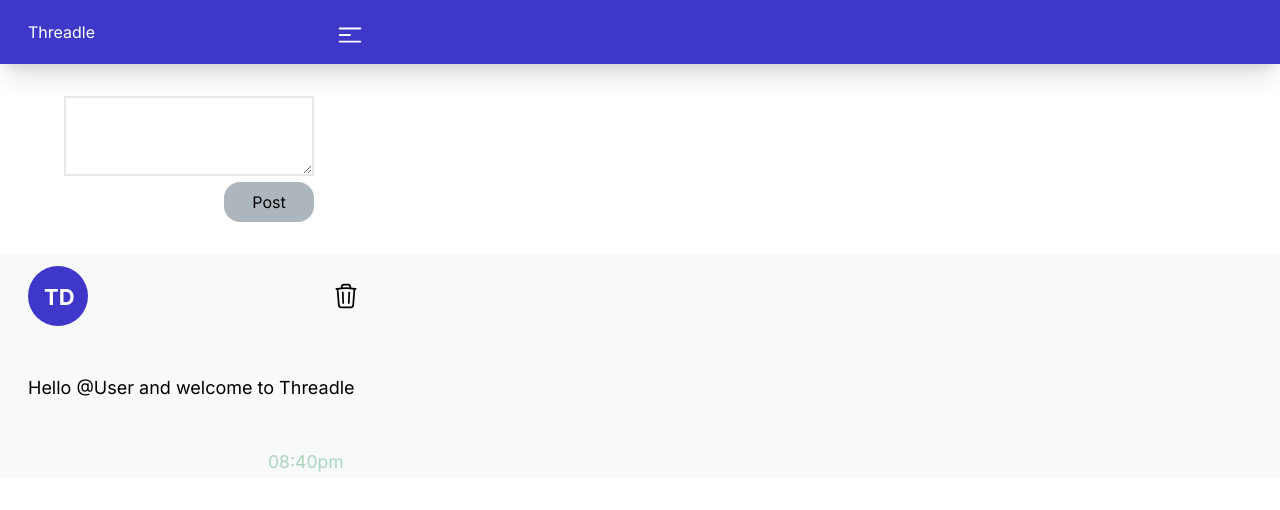
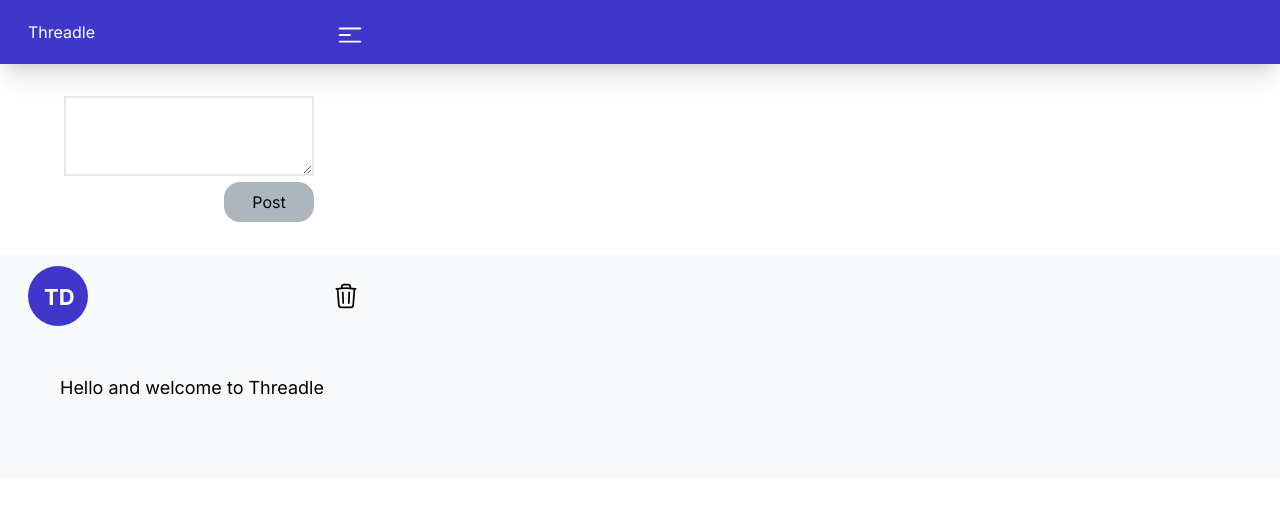
Before and after one commit to divinegodwin/GhostGram, a Next.js app: page / in a window 1280 px wide. Shown: the top 510 px of the page. Built offline with nearby package versions, Linux system fonts and the light colour scheme.

Commit message:
delete function

```diff
--- a/app/Posts/Post.jsx
+++ b/app/Posts/Post.jsx
@@ -7,26 +7,26 @@ const Post = () => {
 
   //comfiguring time
   const [time, setTime] = useState("")
-//setting time format
+
 
 function getTime(){
   const date = new Date()
   let hours = date.getHours()
   let minutes = date.getMinutes()
 
+  //setting time format
   const format =["am", "pm"];
-  let newTime;
+  let newTime;//creating a container to hold the Time and format
   if(hours >=12 ){
+    //storing time and format im the container
   newTime = hours + ":" + minutes + format[1];
   } else if(hours <10){
     newTime = hours + ":" + "0" + minutes;
   }else{
 newTime = hours + ":" + minutes + format[0]
   }
-  setTime(newTime)
+  setTime(newTime) // setting the time const varaible
 }
-
-
 
 
   const [posts, setPosts] = useState([])
@@ -44,14 +44,19 @@ newTime = hours + ":" + minutes + format[0]
     getTime();
   }
 
+  const handleDelete =(id)=>{
+    let newPosts = posts.filter(post=>post.key!==id);
+     setPosts(newPosts)
+  }
+
   return (
     <div>
 
       <div>
         <div className="mt-[2rem] ml-16">
           <textarea
+          onChange ={handleChange}
             value={userInput}
-            onChange={handleChange}
             className='border-2 w-[250px] h-[80px]'
           >
           </textarea>
@@ -83,7 +88,9 @@ TD
     </div>
 
     <div className='w-[28px] h-[28px] ml-[20rem] mt-[-2rem]'>
-    <svg data-slot="icon"
+    <svg
+    onClick={()=>handleDelete(post.key)}
+    data-slot="icon"
     fill="none"
      stroke-width="1.5"
      stroke="currentColor"
@@ -119,7 +126,10 @@ TD
         </div>
 
         <div className='w-[28px] h-[28px] ml-[20rem] mt-[-2rem]'>
-          <svg data-slot="icon"
+          <svg
+          onClick={()=>handleDelete(post.id)}
+
+          data-slot="icon"
             fill="none"
             stroke-width="1.5"
             stroke="currentColor"
@@ -133,13 +143,11 @@ TD
         </div>
 
 
-        <div className='mt-[4rem] ml-4'>
-          <p className='text-[18px]'>Hello @User and welcome to Threadle</p>
+        <div className='mt-[4rem] ml-12'>
+          <p className='text-[18px]'>Hello and welcome to Threadle</p>
         </div>
 
-        <div className='flex ml-[16rem] mt-12 text-[#abd5bd]'>
-          <p className='text-[1.1rem]'>08:40pm</p>
-        </div>
+
       </div>
 
 
```
